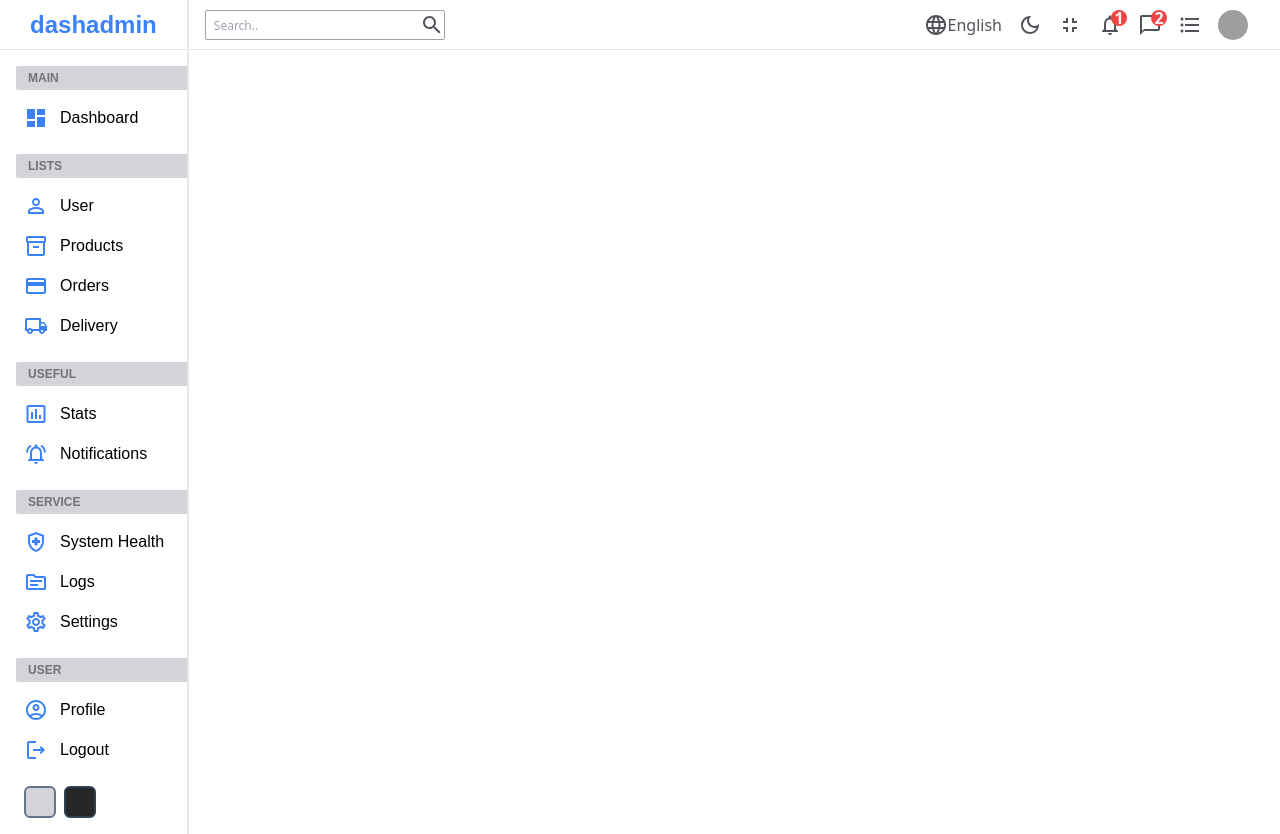
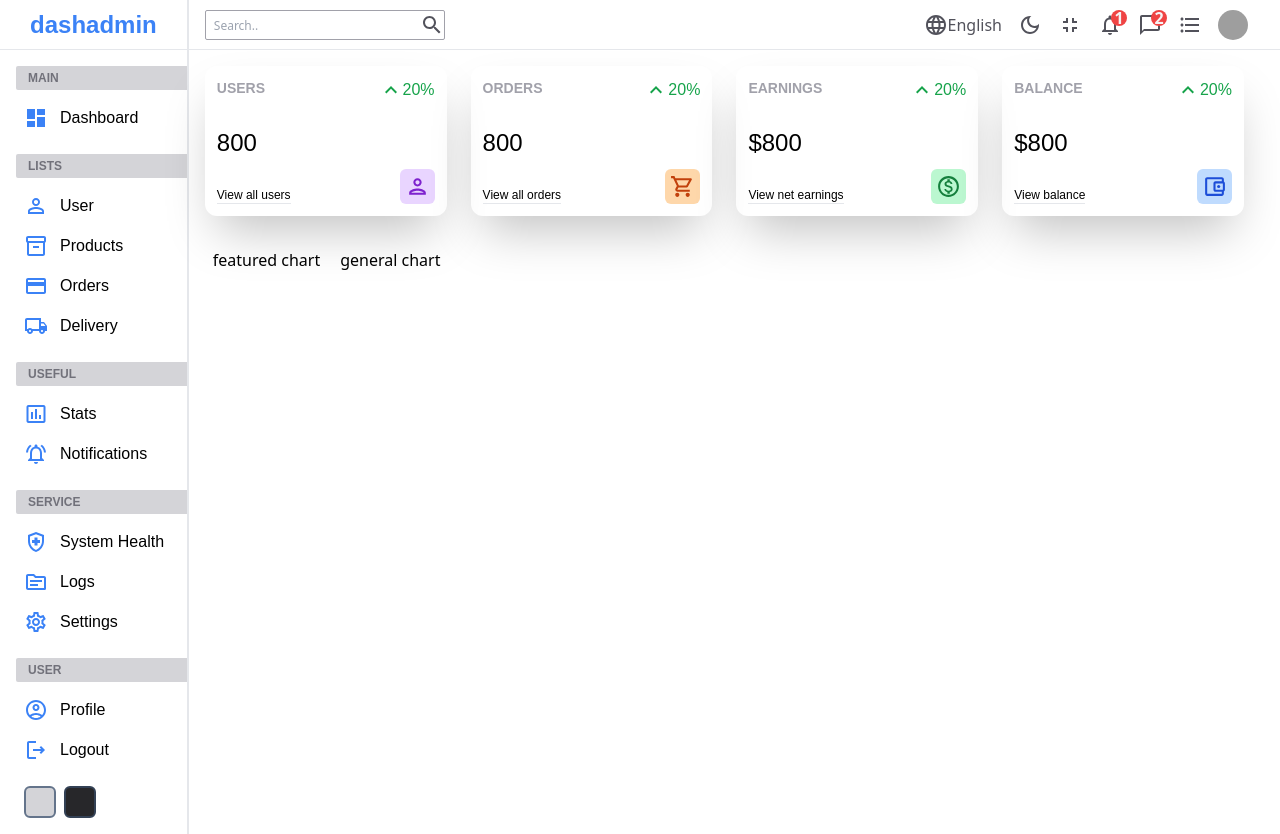
Before and after one commit to cbarcinas/admin-panel, a React (Create React App) app: page / in a window 1280 px wide. Built offline with nearby package versions, Linux system fonts and the light colour scheme; grey boxes are pictures that could not be loaded.

Commit message:
imported charts component and structure styles

```diff
--- a/src/pages/home/Home.js
+++ b/src/pages/home/Home.js
@@ -1,12 +1,27 @@
 import Navbar from '../../components/Navbar';
 import Sidebar from '../../components/Sidebar';
+import Widgets from '../../components/Widgets';
+import FeaturedChart from '../../components/FeaturedChart';
+import GeneralChart from '../../components/GeneralChart';
 
 const Home = () => {
   return (
     <div className="flex">
       <Sidebar />
-      <div className=" flex-[5]">
+      <div className=" flex-[6]">
         <Navbar />
+        {/* Widgets */}
+        <div className="flex gap-1 p-4">
+          <Widgets type="user" />
+          <Widgets type="order" />
+          <Widgets type="earning" />
+          <Widgets type="balance" />
+        </div>
+        {/* Charts */}
+        <div className="flex gap-5 px-6 py-4">
+          <FeaturedChart />
+          <GeneralChart />
+        </div>
       </div>
     </div>
   );
```
